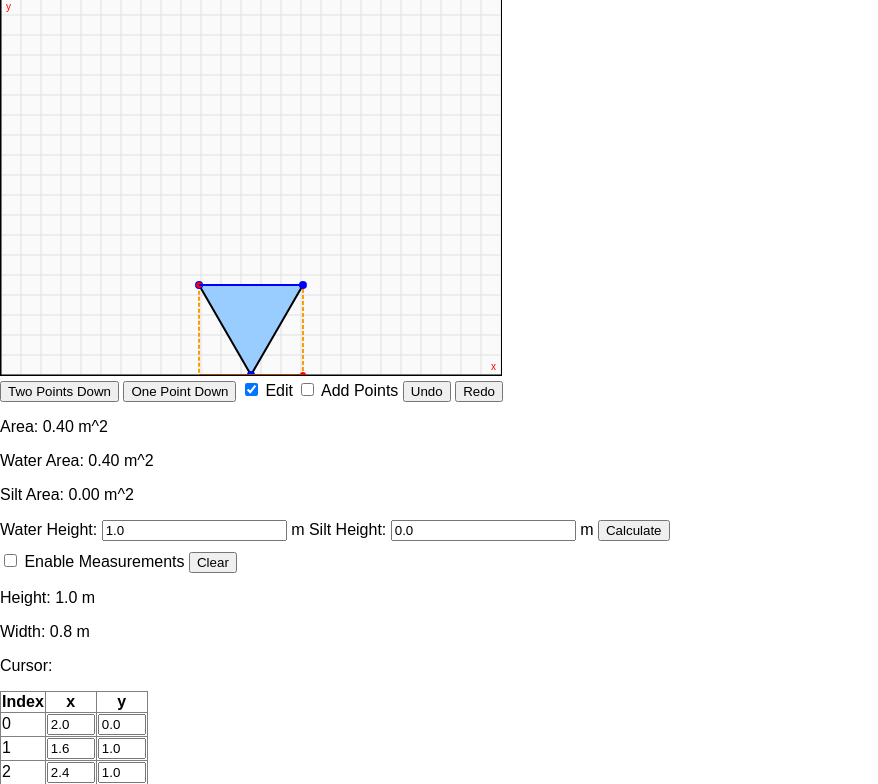
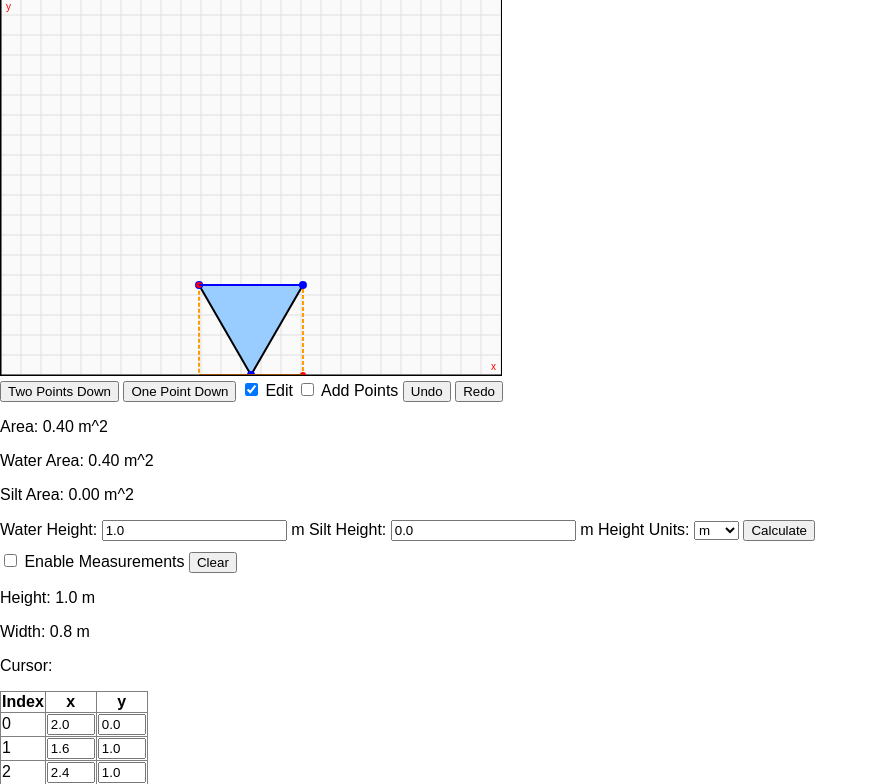
Before and after one commit to techidock/open-source, a Flask app: page / in a window 1280 px wide. Shown: the part 134-918 px from the top of the page, without its empty margins (0-878 px from the left). Run offline with Flask 3, Linux system fonts and the light colour scheme; data that the repository does not hold is empty.

Commit message:
Fix draw scaling and add height unit dropdown

```diff
--- a/channel_area/templates/index.html
+++ b/channel_area/templates/index.html
@@ -73,6 +73,12 @@
       <label for="silt-height">Silt Height:</label>
       <input type="number" step="any" id="silt-height" min="0" oninput="draw()">
       <span id="silt-unit"></span>
+      <label for="height-units">Height Units:</label>
+      <select id="height-units" onchange="updateHeightUnitDisplay()">
+        <option value="m">m</option>
+        <option value="cm">cm</option>
+        <option value="mm">mm</option>
+      </select>
       <button onclick="calculateArea()">Calculate</button>
     </div>
     <div id="inspect">
@@ -119,8 +125,8 @@
       var addPointEnabled = false;
       var undoStack = [];
       var redoStack = [];
-      var waterHeight = 0;
-      var siltHeight = 0;
+      var waterHeightMM = 0;
+      var siltHeightMM = 0;
       var drawWidthMM = 4000;
       var drawHeightMM = 4000;
       var circleDiameterMM = 1000;
@@ -137,22 +143,48 @@
         return 1;
       }
 
+      function heightUnitFactor() {
+        var u = document.getElementById('height-units').value;
+        if (u === 'm') return 1000;
+        if (u === 'cm') return 10;
+        return 1;
+      }
+
       function updateUnitDisplay() {
         var f = unitFactor();
         document.getElementById('draw-width').value = (drawWidthMM / f).toFixed(1);
         document.getElementById('draw-height').value = (drawHeightMM / f).toFixed(1);
         document.getElementById('draw-unit').textContent = document.getElementById('units').value;
-        document.getElementById('water-unit').textContent = document.getElementById('units').value;
-        document.getElementById('silt-unit').textContent = document.getElementById('units').value;
         document.getElementById('circle-diameter').value = (circleDiameterMM / f).toFixed(1);
         document.getElementById('circle-unit').textContent = document.getElementById('units').value;
+        updateHeightUnitDisplay();
+        draw();
+      }
+
+      function updateHeightUnitDisplay() {
+        var f = heightUnitFactor();
+        document.getElementById('water-height').value = (waterHeightMM / f).toFixed(1);
+        document.getElementById('silt-height').value = (siltHeightMM / f).toFixed(1);
+        var u = document.getElementById('height-units').value;
+        document.getElementById('water-unit').textContent = u;
+        document.getElementById('silt-unit').textContent = u;
         draw();
       }
 
       function updateDrawSize() {
         var f = unitFactor();
-        drawWidthMM = parseFloat(document.getElementById('draw-width').value) * f || 4000;
-        drawHeightMM = parseFloat(document.getElementById('draw-height').value) * f || 4000;
+        var newW = parseFloat(document.getElementById('draw-width').value) * f || 4000;
+        var newH = parseFloat(document.getElementById('draw-height').value) * f || 4000;
+        var oldW = drawWidthMM;
+        var oldH = drawHeightMM;
+        points = points.map(function(p){
+          var mmx = p.x * oldW / canvas.width;
+          var mmy = p.y * oldH / canvas.height;
+          return {x: mmx * canvas.width / newW, y: mmy * canvas.height / newH};
+        });
+        drawWidthMM = newW;
+        drawHeightMM = newH;
+        anchorBottomCenter();
         draw();
       }
 
@@ -187,16 +219,17 @@
         updateShapeList();
         showFields();
         updateUnitDisplay();
-        waterHeight = parseFloat(document.getElementById('water-height').value) || 0;
-        siltHeight = parseFloat(document.getElementById('silt-height').value) || 0;
+        updateHeightUnitDisplay();
+        waterHeightMM = parseFloat(document.getElementById('water-height').value) * heightUnitFactor() || 0;
+        siltHeightMM = parseFloat(document.getElementById('silt-height').value) * heightUnitFactor() || 0;
         fetch('/load_shape/_last').then(r => {
           if (r.ok) return r.json();
         }).then(data => {
           if (data && data.points) {
             points = data.points.map(p => ({x: mmToPxX(p.x), y: mmToPxY(p.y)}));
             orientation = data.orientation || 0;
-            siltHeight = data.siltHeight || 0;
-            document.getElementById('silt-height').value = siltHeight.toFixed(1);
+            siltHeightMM = data.siltHeight || 0;
+            document.getElementById('silt-height').value = (siltHeightMM / heightUnitFactor()).toFixed(1);
             anchorBottomCenter();
           }
           draw();
@@ -308,18 +341,18 @@
         document.getElementById('width-label').textContent = 'Width: ' + (width * sx / unitFactor()).toFixed(1) + ' ' + units;
         document.getElementById('height-label').textContent = 'Height: ' + (height * sy / unitFactor()).toFixed(1) + ' ' + units;
 
-        var maxHeight = shapeHeight(pts);
+        var maxHeight = shapeHeightMM(pts);
         shapePts = pts;
         var whInput = document.getElementById('water-height');
-        waterHeight = parseFloat(whInput.value) || 0;
-        waterHeight = clamp(waterHeight, 0, maxHeight);
-        whInput.value = waterHeight.toFixed(1);
+        waterHeightMM = parseFloat(whInput.value) * heightUnitFactor() || 0;
+        waterHeightMM = clamp(waterHeightMM, 0, maxHeight);
+        whInput.value = (waterHeightMM / heightUnitFactor()).toFixed(1);
         var shInput = document.getElementById('silt-height');
-        siltHeight = parseFloat(shInput.value) || 0;
-        siltHeight = clamp(siltHeight, 0, waterHeight);
-        shInput.value = siltHeight.toFixed(1);
-        var yLine = canvas.height - unitToPxY(waterHeight);
-        var ySilt = canvas.height - unitToPxY(siltHeight);
+        siltHeightMM = parseFloat(shInput.value) * heightUnitFactor() || 0;
+        siltHeightMM = clamp(siltHeightMM, 0, waterHeightMM);
+        shInput.value = (siltHeightMM / heightUnitFactor()).toFixed(1);
+        var yLine = canvas.height - mmToPxY(waterHeightMM);
+        var ySilt = canvas.height - mmToPxY(siltHeightMM);
         if (pts.length > 0) {
           var belowWater = clipBelow(pts, yLine);
           var belowSilt = clipBelow(pts, ySilt);
@@ -416,6 +449,15 @@
           minY = Math.min(minY, pts[i].y);
         }
         return pxToUnitY(canvas.height - minY);
+      }
+
+      function shapeHeightMM(pts) {
+        if (pts.length === 0) return 0;
+        var minY = canvas.height;
+        for (var i = 0; i < pts.length; i++) {
+          minY = Math.min(minY, pts[i].y);
+        }
+        return pxToMMY(canvas.height - minY);
       }
 
       function clipBelow(pts, yLine) {
@@ -560,9 +602,9 @@
         numPoints = parseInt(document.getElementById('num-points').value) || 3;
         points = defaultPolygon(numPoints);
         anchorBottomCenter();
-        waterHeight = shapeHeight(points);
-        document.getElementById('water-height').value = waterHeight.toFixed(1);
-        siltHeight = 0;
+        waterHeightMM = shapeHeightMM(points);
+        document.getElementById('water-height').value = (waterHeightMM / heightUnitFactor()).toFixed(1);
+        siltHeightMM = 0;
         document.getElementById('silt-height').value = '0';
         draw();
       }
@@ -586,9 +628,9 @@
         points = defaultCircle(n, circleDiameterMM);
         orientation = 0;
         anchorBottomCenter();
-        waterHeight = shapeHeight(points);
-        document.getElementById('water-height').value = waterHeight.toFixed(1);
-        siltHeight = 0;
+        waterHeightMM = shapeHeightMM(points);
+        document.getElementById('water-height').value = (waterHeightMM / heightUnitFactor()).toFixed(1);
+        siltHeightMM = 0;
         document.getElementById('silt-height').value = '0';
         draw();
       }
@@ -850,7 +892,7 @@
         fetch('/save_shape', {
           method: 'POST',
           headers: {'Content-Type': 'application/json'},
-          body: JSON.stringify({name: name, points: points.map(p => ({x: pxToMMX(p.x), y: pxToMMY(p.y)})), orientation: orientation, siltHeight: siltHeight})
+          body: JSON.stringify({name: name, points: points.map(p => ({x: pxToMMX(p.x), y: pxToMMY(p.y)})), orientation: orientation, siltHeight: siltHeightMM})
         }).then(updateShapeList);
       }
 
@@ -858,7 +900,7 @@
         fetch('/save_shape', {
           method: 'POST',
           headers: {'Content-Type': 'application/json'},
-          body: JSON.stringify({name: '_last', points: points.map(p => ({x: pxToMMX(p.x), y: pxToMMY(p.y)})), orientation: orientation, siltHeight: siltHeight})
+          body: JSON.stringify({name: '_last', points: points.map(p => ({x: pxToMMX(p.x), y: pxToMMY(p.y)})), orientation: orientation, siltHeight: siltHeightMM})
         });
       }
 
@@ -883,8 +925,8 @@
             saveState();
             points = data.points.map(p => ({x: mmToPxX(p.x), y: mmToPxY(p.y)}));
             orientation = data.orientation || 0;
-            siltHeight = data.siltHeight || 0;
-            document.getElementById('silt-height').value = siltHeight.toFixed(1);
+            siltHeightMM = data.siltHeight || 0;
+            document.getElementById('silt-height').value = (siltHeightMM / heightUnitFactor()).toFixed(1);
             document.getElementById('shape').value = 'polygon';
             anchorBottomCenter();
             draw();
```
Also changed, not shown: channel_area/README.md.
